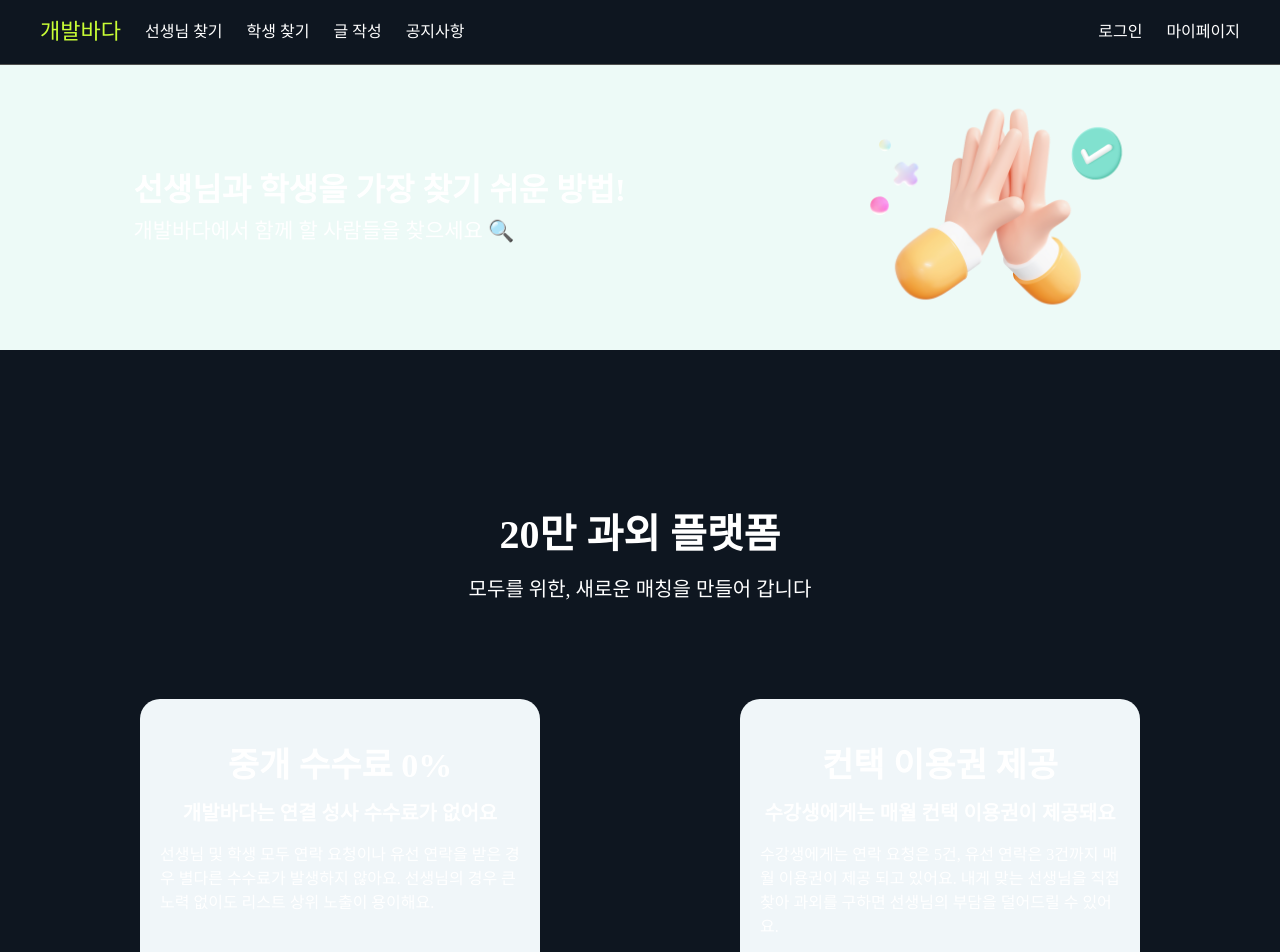
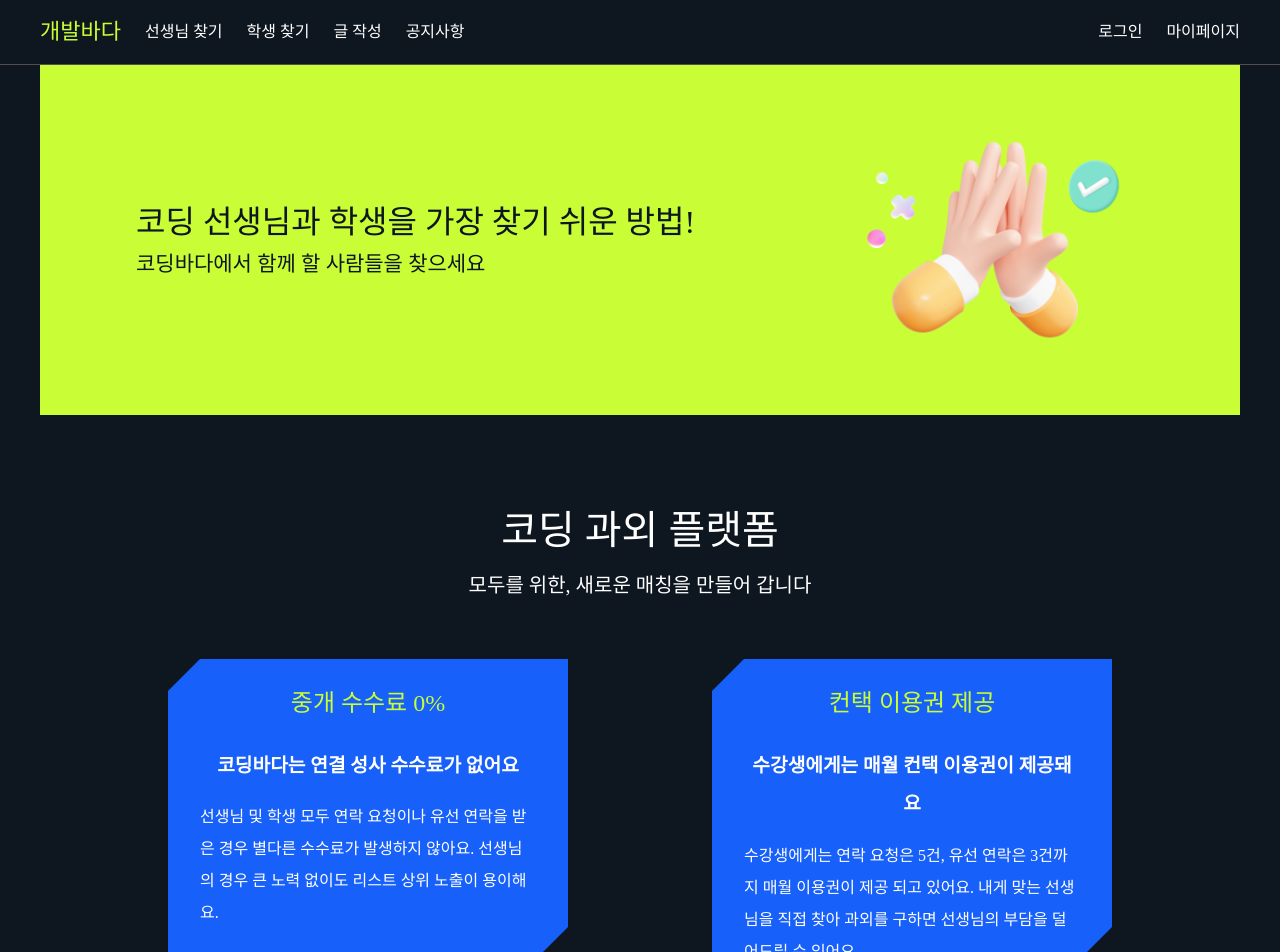
Before and after one commit to reignkk1/coding-tutoring-client, a React (Create React App) app: page / in a window 1280 px wide. Shown: the top 952 px of the page. Built offline with nearby package versions, Linux system fonts and the light colour scheme; no server answers; a web font is replaced by a local one.

Commit message:
style: 메인 스타일링

```diff
--- a/src/pages/Home.tsx
+++ b/src/pages/Home.tsx
@@ -2,18 +2,16 @@ import styled from "styled-components";
 import Wrapper from "../components/common/Wrapper";
 
 const Banner = styled.div`
-  background-color: #edfaf7;
+  width: 100%;
   height: 350px;
-  padding-top: 65px;
-`;
 
-const BannerContainer = styled.div`
+  padding-inline: 6rem;
+
   display: flex;
-  justify-content: space-around;
+  justify-content: space-between;
   align-items: center;
-  width: 1200px;
-  height: 100%;
-  margin: 0 auto;
+
+  background-color: #c9fd35;
 `;
 
 const BannerImg = styled.img`
@@ -22,92 +20,110 @@ const BannerImg = styled.img`
 `;
 
 const BannerTitle = styled.div`
+  color: #0e1620;
+
   h2 {
-    font-size: 32px;
-    font-weight: bold;
-    margin-bottom: 15px;
+    font-size: 2rem;
+    font-family: medium;
+    margin-bottom: 1rem;
   }
   span {
     font-size: 21px;
   }
 `;
 
-const Container = styled.div`
+const Intro = styled.section`
   text-align: center;
-  margin-top: 100px;
-  margin-bottom: 200px;
+  margin-top: 6rem;
 `;
 
 const FirstBox = styled.div`
   p:first-child {
-    font-weight: bold;
-    font-size: 40px;
+    font-family: regular;
+    font-size: 2.5rem;
     margin-bottom: 24px;
   }
   p:last-child {
     font-size: 20px;
   }
 `;
+
 const SecondBox = styled.div`
+  padding-inline: 8rem;
+
   display: flex;
-  justify-content: space-around;
-  margin-top: 100px;
+  justify-content: space-between;
+  margin-top: 4rem;
 `;
 
 const Box = styled.div`
   width: 400px;
-  height: 400px;
-  background-color: #f0f6f9;
-  border-radius: 20px;
-  padding: 50px 20px;
+  height: 300px;
+  padding: 2rem;
+
+  background-color: #1760fa;
+  color: #ffffff;
+
+  overflow: hidden;
+  clip-path: polygon(
+    32px 0,
+    100% 0,
+    100% calc(100% - 32px),
+    calc(100% - 32px) 100%,
+    0 100%,
+    0 32px
+  );
 
   div {
+    font-family: regular;
+    font-size: 1.5rem;
+    color: #c9fd35;
+    margin-bottom: 2rem;
+  }
+
+  p {
+    &.sub-title {
+      text-align: center;
+      font-size: 1.2rem;
       font-weight: bold;
-    font-size: 34px;
-    margin-bottom: 20px;
     }
-  span {
-    font-weight: bold;
-    font-size: 20px;
-  }
-  p {
-    line-height: 1.5;
-    margin-top: 20px;
+    line-height: 2;
+    margin-top: 1rem;
     text-align: start;
   }
 `;
 
 export default function Home() {
   return (
-    <>
+    <Wrapper>
       <Banner>
-        <BannerContainer>
         <BannerTitle>
-            <h2>선생님과 학생을 가장 찾기 쉬운 방법!</h2>
-            <span>개발바다에서 함께 할 사람들을 찾으세요 🔍</span>
+          <h2>코딩 선생님과 학생을 가장 찾기 쉬운 방법!</h2>
+          <span>코딩바다에서 함께 할 사람들을 찾으세요</span>
         </BannerTitle>
         <BannerImg src="/banner.png" />
-        </BannerContainer>
       </Banner>
-      <Wrapper>
-        <Container>
+
+      <Intro>
         <FirstBox>
-            <p>20만 과외 플랫폼</p>
+          <p>코딩 과외 플랫폼</p>
           <p>모두를 위한, 새로운 매칭을 만들어 갑니다</p>
         </FirstBox>
         <SecondBox>
           <Box>
             <div>중개 수수료 0%</div>
-              <span>개발바다는 연결 성사 수수료가 없어요</span>
+            <p className="sub-title">코딩바다는 연결 성사 수수료가 없어요</p>
             <p>
               선생님 및 학생 모두 연락 요청이나 유선 연락을 받은 경우 별다른
-                수수료가 발생하지 않아요. 선생님의 경우 큰 노력 없이도 리스트
-                상위 노출이 용이해요.
+              수수료가 발생하지 않아요. 선생님의 경우 큰 노력 없이도 리스트 상위
+              노출이 용이해요.
             </p>
           </Box>
           <Box>
             <div>컨택 이용권 제공</div>
-              <span>수강생에게는 매월 컨택 이용권이 제공돼요</span>
+            <p className="sub-title">
+              수강생에게는 매월 컨택 이용권이 제공돼요
+            </p>
             <p>
               수강생에게는 연락 요청은 5건, 유선 연락은 3건까지 매월 이용권이
               제공 되고 있어요. 내게 맞는 선생님을 직접 찾아 과외를 구하면
@@ -115,8 +131,7 @@ export default function Home() {
             </p>
           </Box>
         </SecondBox>
-        </Container>
+      </Intro>
     </Wrapper>
-    </>
   );
 }
```
Lines whose indentation alone changed are shown as unchanged.
